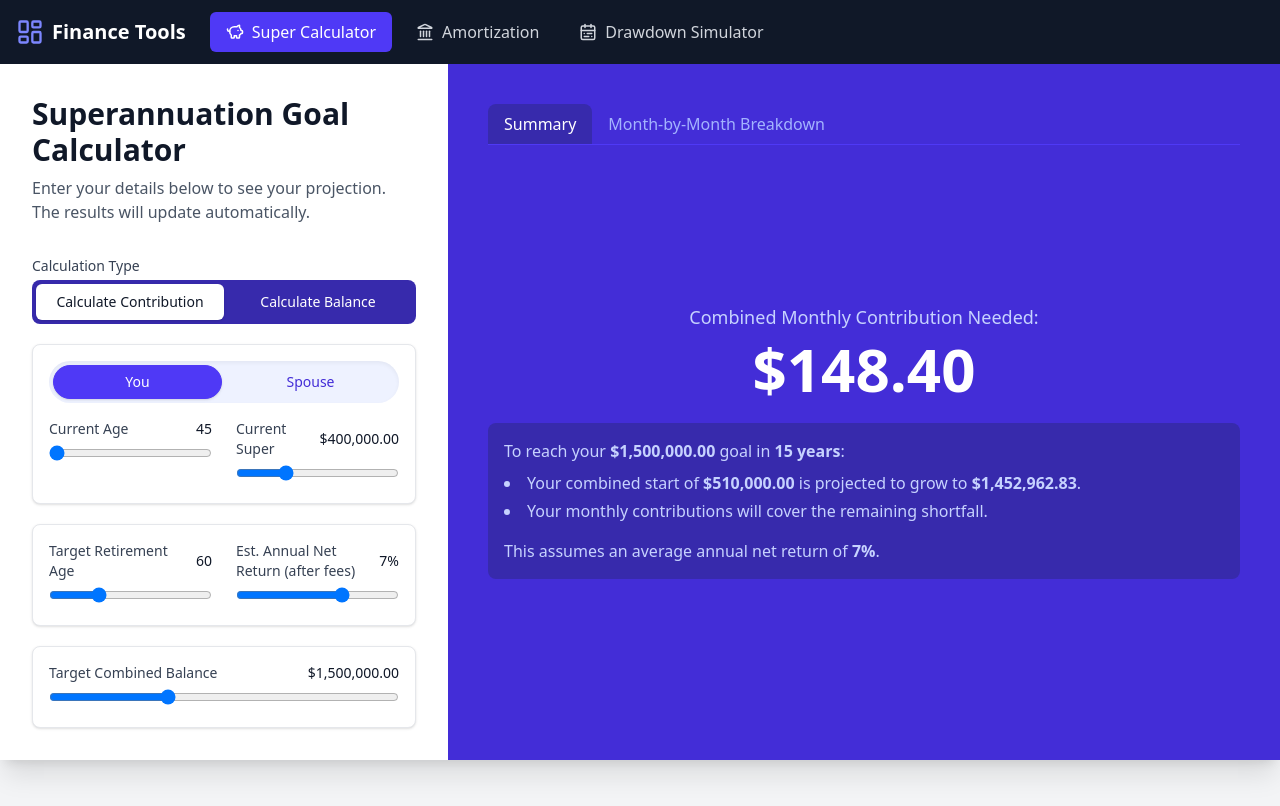
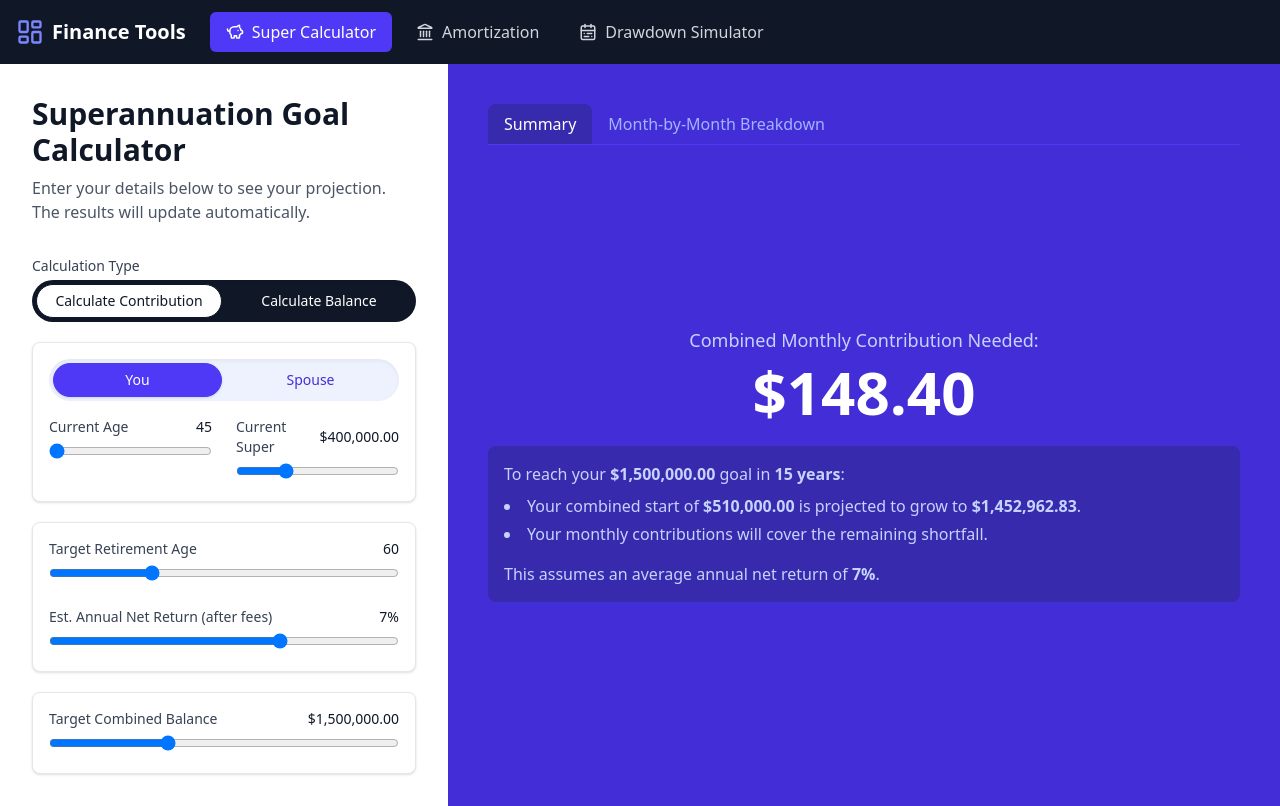
Before and after one commit to vbhargav80/fin-planner, a React (Vite) app: page / in a window 1280 px wide. Built offline with nearby package versions, Linux system fonts and the light colour scheme.

Commit message:
feat: enhance SuperForm with RangeSlider components for improved input handling and layout

```diff
--- a/src/components/super/SuperForm.tsx
+++ b/src/components/super/SuperForm.tsx
@@ -35,12 +35,12 @@ export const SuperForm: React.FC<SuperFormProps> = ({ calculator }) => {
                 {/* Calculation type toggle */}
                 <div>
                     <label className="block text-sm font-medium text-gray-700">Calculation Type</label>
-                    <div className="mt-1 flex rounded-lg p-1 bg-indigo-800">
+                    <div className="mt-1 flex w-full gap-1 rounded-full bg-gray-900 p-1 shadow-inner">
                         <button
                             type="button"
                             onClick={() => setCalcMode('contribution')}
-                            className={`w-1/2 py-2 px-3 rounded-md text-sm font-medium transition-colors ${
-                                calcMode === 'contribution' ? 'bg-white text-gray-900 shadow' : 'text-white hover:bg-indigo-600'
+                            className={`flex-1 px-4 py-1.5 text-sm font-medium rounded-full text-center transition-colors duration-150 border ${
+                                calcMode === 'contribution' ? 'bg-white text-gray-900 border-gray-900 shadow-sm' : 'bg-transparent text-white border-transparent hover:bg-gray-700'
                             }`}
                         >
                             Calculate Contribution
@@ -48,8 +48,8 @@ export const SuperForm: React.FC<SuperFormProps> = ({ calculator }) => {
                         <button
                             type="button"
                             onClick={() => setCalcMode('balance')}
-                            className={`w-1/2 py-2 px-3 rounded-md text-sm font-medium transition-colors ${
-                                calcMode === 'balance' ? 'bg-white text-gray-900 shadow' : 'text-white hover:bg-indigo-600'
+                            className={`flex-1 px-4 py-1.5 text-sm font-medium rounded-full text-center transition-colors duration-150 border ${
+                                calcMode === 'balance' ? 'bg-white text-gray-900 border-gray-900 shadow-sm' : 'bg-transparent text-white border-transparent hover:bg-gray-700'
                             }`}
                         >
                             Calculate Balance
@@ -100,16 +100,18 @@ export const SuperForm: React.FC<SuperFormProps> = ({ calculator }) => {
                 {/* Shared goal & contribution inputs (with sliders) */}
                 <PersonTabsPanel>
                     <div className="grid grid-cols-1 sm:grid-cols-2 gap-x-6 gap-y-5">
-                        <RangeSlider label="Target Retirement Age" value={Number(targetAge)} min={58} max={65} step={1} onChange={(n) => setTargetAge(String(n))} />
+                        <div className="sm:col-span-2">
+                            <RangeSlider label="Target Retirement Age" value={Number(targetAge)} min={58} max={65} step={1} onChange={(n) => setTargetAge(String(n))} />
+                        </div>
 
                         {calcMode === 'balance' && (
                             <>
-                                <InputGroup label="Monthly Contribution (Pre-50)" id="monthlyContribution" value={monthlyContribution} onChange={(e) => setMonthlyContribution(e.target.value)} symbol="$" symbolPosition="left" step={100} />
-                                <InputGroup label="Monthly Contribution (Post-50)" id="monthlyContributionPost50" value={monthlyContributionPost50} onChange={(e) => setMonthlyContributionPost50(e.target.value)} symbol="$" symbolPosition="left" step={100} />
+                                <RangeSlider label="Monthly Contribution (Pre-50)" value={Number(monthlyContribution)} min={300} max={1500} step={100} onChange={(n) => setMonthlyContribution(String(n))} formatValue={(v) => formatCurrency(v)} />
+                                <RangeSlider label="Monthly Contribution (Post-50)" value={Number(monthlyContributionPost50)} min={0} max={1000} step={100} onChange={(n) => setMonthlyContributionPost50(String(n))} formatValue={(v) => formatCurrency(v)} />
                             </>
                         )}
 
-                        <div className={calcMode === 'contribution' ? 'sm:col-span-1' : 'sm:col-span-2'}>
+                        <div className={calcMode === 'contribution' ? 'sm:col-span-2' : 'sm:col-span-2'}>
                             <RangeSlider label="Est. Annual Net Return (after fees)" value={Number(netReturn)} min={5} max={8} step={0.1} onChange={(n) => setNetReturn(String(Number(n.toFixed(1))))} formatValue={(v) => `${v}%`} />
                         </div>
                     </div>
--- a/src/hooks/useSuperCalculator.ts
+++ b/src/hooks/useSuperCalculator.ts
@@ -10,7 +10,7 @@ export function useSuperCalculator(): SuperCalculatorState {
     const [targetAge, setTargetAge] = useState('60');
     const [targetBalance, setTargetBalance] = useState('1500000');
     const [monthlyContribution, setMonthlyContribution] = useState('500');
-    const [monthlyContributionPost50, setMonthlyContributionPost50] = useState('200');
+    const [monthlyContributionPost50, setMonthlyContributionPost50] = useState('0');
     const [netReturn, setNetReturn] = useState('7');
     const [calcMode, setCalcMode] = useState<CalcMode>('contribution');
     const [results, setResults] = useState<SuperResultData | null>(null);
```
